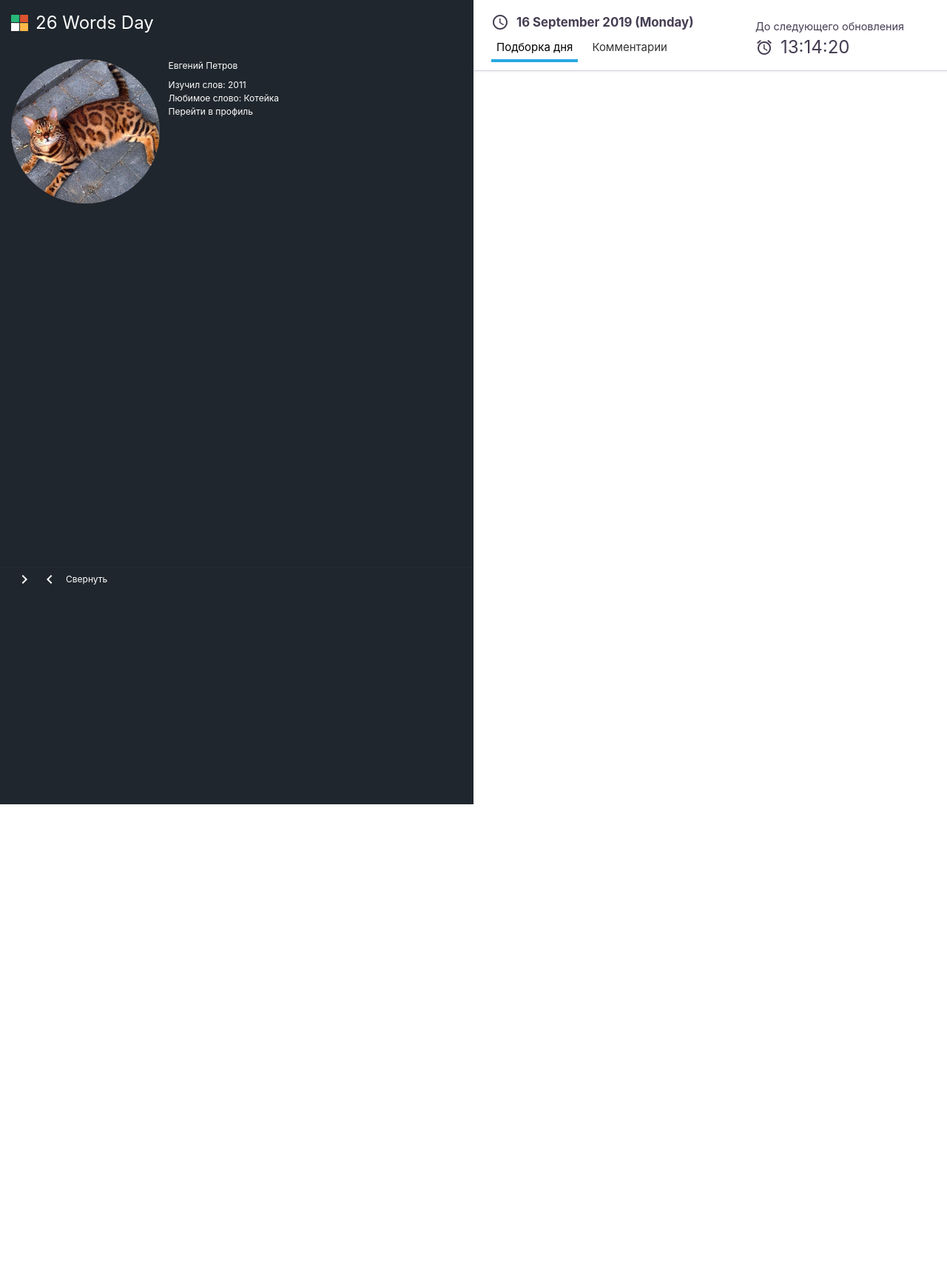
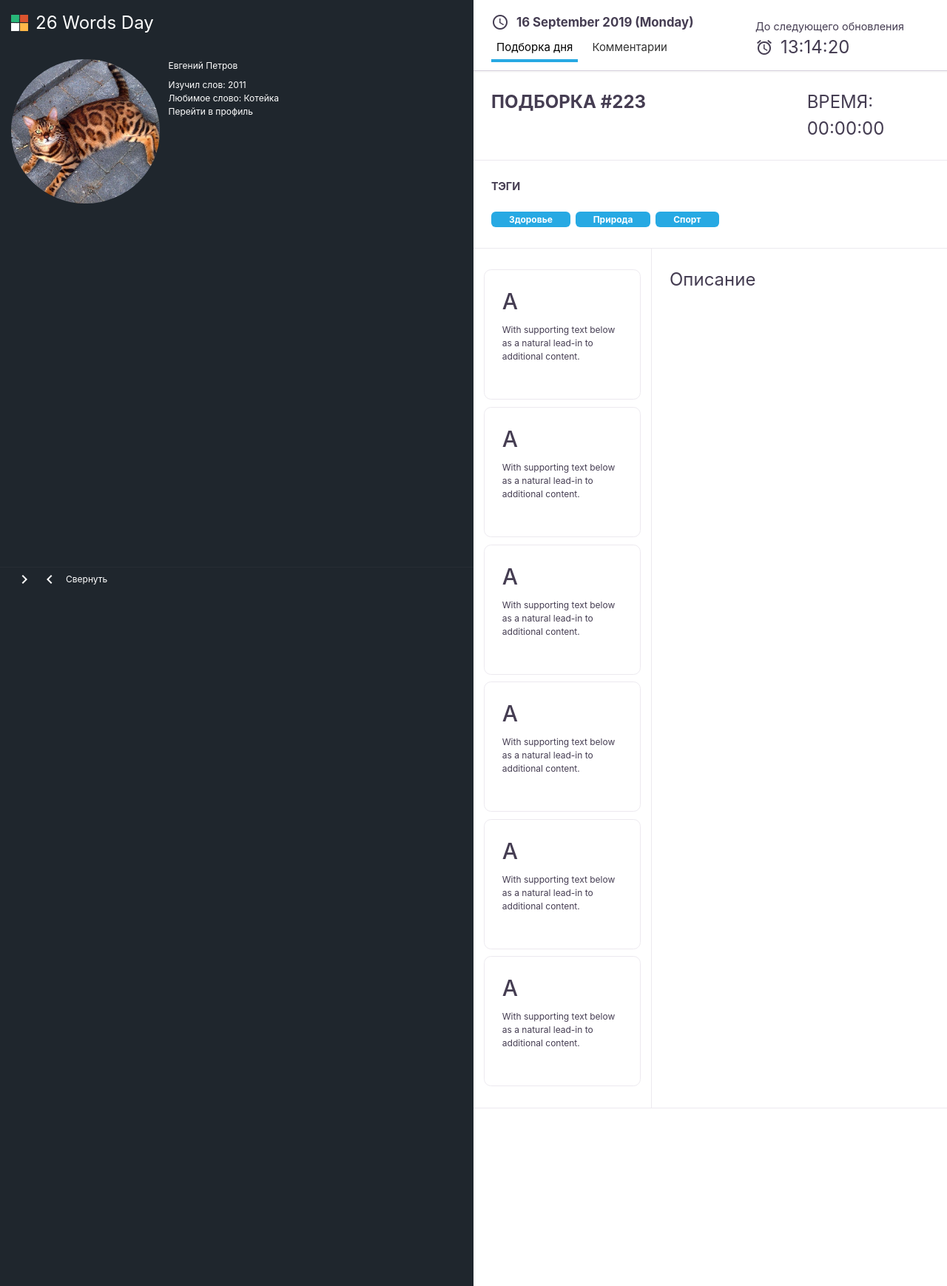
Before and after one commit to imflop/26wordsday, a Django app: template words/templates/words_list.html in a window 1280 px wide. Shown: the top 1738 px of the page at 74% size. Before the commit the page ends 1087 px from the top, so only its background shows below. Run offline with Django 3.2, Linux system fonts and the light colour scheme; the template is opened without the code that fills it, so the values that code supplies are empty; some libraries are stand-ins or nearby versions.

Commit message:
Правки шаблона вывода слов

```diff
--- a/words/templates/words_list.html
+++ b/words/templates/words_list.html
@@ -1,20 +1,65 @@
 {% extends "base.html" %}
 
-{% block page_content %}
-    <div class="col-md-12 col-sm-12">
-        {% for w in words %}
-            <div class="card text-center mb-5">
-                <div class="card-body">
-                    <h5 class="card-title text-muted">{{ w.translation }}</h5>
-                    <h5 class="card-title">
-                        <a href="{% url "word-detail" w.slug w.pk %}">{{ forloop.counter }}:{{ w.text }}</a>
-                    </h5>
-                    <h5 class="card-title">{{ w.transcription }}</h5>
+
+{% block content %}
+
+    <div class="row">
+        <div class="col-12">
+            <div class="row">
+                <div class="col-lg-8 content-col">
+                    <div class="row">
+                        <div class="col-12 content-title">ПОДБОРКА #223</div>
+                    </div>
+                </div>
+                <div class="col-lg-4 content-col">
+                    ВРЕМЯ: 00:00:00
+                </div>
+                <div class="col-12 content-col">
+                    <div class="row">
+                        <div class="col-12 content-sub-title">ТЭГИ</div>
+                        <div class="col-12">
+                            <span class="badge badge-primary words-tag-badge">Здоровье</span>
+                            <span class="badge badge-primary words-tag-badge">Природа</span>
+                            <span class="badge badge-primary words-tag-badge">Спорт</span>
+                        </div>
+                    </div>
                 </div>
             </div>
-        {% endfor %}
+            <div class="row">
+                <div class="col content-col">
+                    <div class="row justify-content-center">
+                        {% include 'blocks/page/_word_card.html' %}
+                        {% include 'blocks/page/_word_card.html' %}
+                        {% include 'blocks/page/_word_card.html' %}
+                        {% include 'blocks/page/_word_card.html' %}
+                        {% include 'blocks/page/_word_card.html' %}
+                        {% include 'blocks/page/_word_card.html' %}
+                    </div>
+                </div>
+                <div class="col content-col content-detail-sidebar">
+                    Описание
+                </div>
+            </div>
+        </div>
     </div>
+
 {% endblock %}
 
-{% block js %}
-{% endblock %}
+{#{% block page_content %}#}
+{#    <div class="col-md-12 col-sm-12">#}
+{#        {% for w in words %}#}
+{#            <div class="card text-center mb-5">#}
+{#                <div class="card-body">#}
+{#                    <h5 class="card-title text-muted">{{ w.translation }}</h5>#}
+{#                    <h5 class="card-title">#}
+{#                        <a href="{% url "word-detail" w.slug w.pk %}">{{ forloop.counter }}:{{ w.text }}</a>#}
+{#                    </h5>#}
+{#                    <h5 class="card-title">{{ w.transcription }}</h5>#}
+{#                </div>#}
+{#            </div>#}
+{#        {% endfor %}#}
+{#    </div>#}
+{#{% endblock %}#}
+{##}
+{#{% block js %}#}
+{#{% endblock %}#}
--- a/words/urls.py
+++ b/words/urls.py
@@ -1,6 +1,8 @@
 from django.urls import path
 
 from words.views import WordListView, WordDetail
+
+app_name = 'words'
 
 urlpatterns = [
     path('', WordListView.as_view(), name='words-list'),
```
